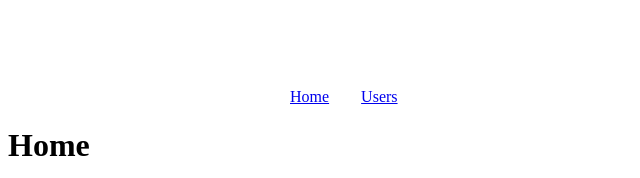
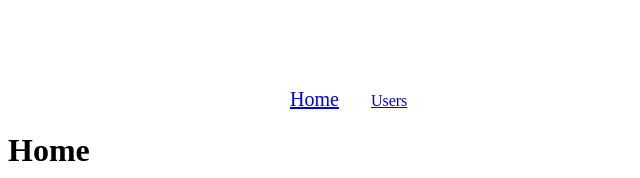
Before and after one commit to poo3/udemy-practice-vuerouter, a Vue app: page / in a window 1280 px wide. Shown: the top 178 px of the page, without its empty margins (0-640 px from the left). Built offline with nearby package versions, Linux system fonts and the light colour scheme; the HTML template or start-up script is replaced by a standard one.

Commit message:
add active-class on router-link

```diff
--- a/src/App.vue
+++ b/src/App.vue
@@ -1,8 +1,12 @@
 <template>
   <div>
     <nav class="link-nav">
-      <router-link to="/" class="link">Home</router-link>
-      <router-link to="/users" class="link">Users</router-link>
+      <router-link to="/" class="link" active-class="active--link" exact
+        >Home</router-link
+      >
+      <router-link to="/users" class="link" active-class="active--link" exact
+        >Users</router-link
+      >
     </nav>
     <router-view></router-view>
   </div>
@@ -17,4 +21,8 @@
 .link {
   margin-right: 2rem;
 }
+
+.active--link {
+  font-size: 20px;
+}
 </style>
```
